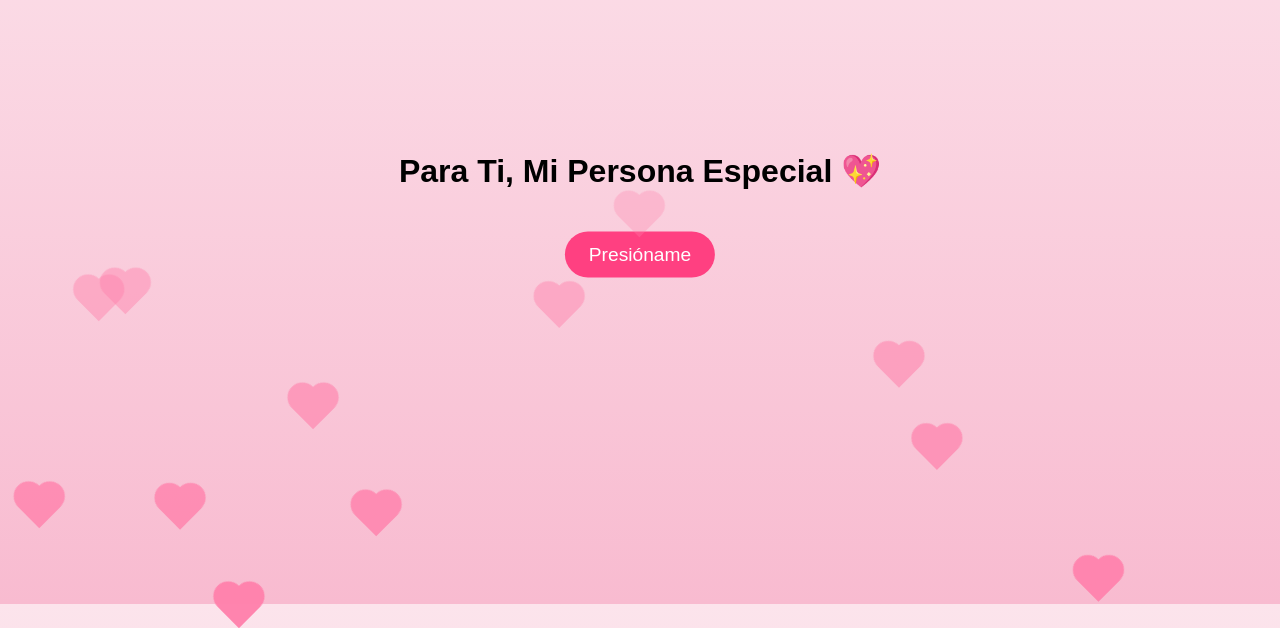
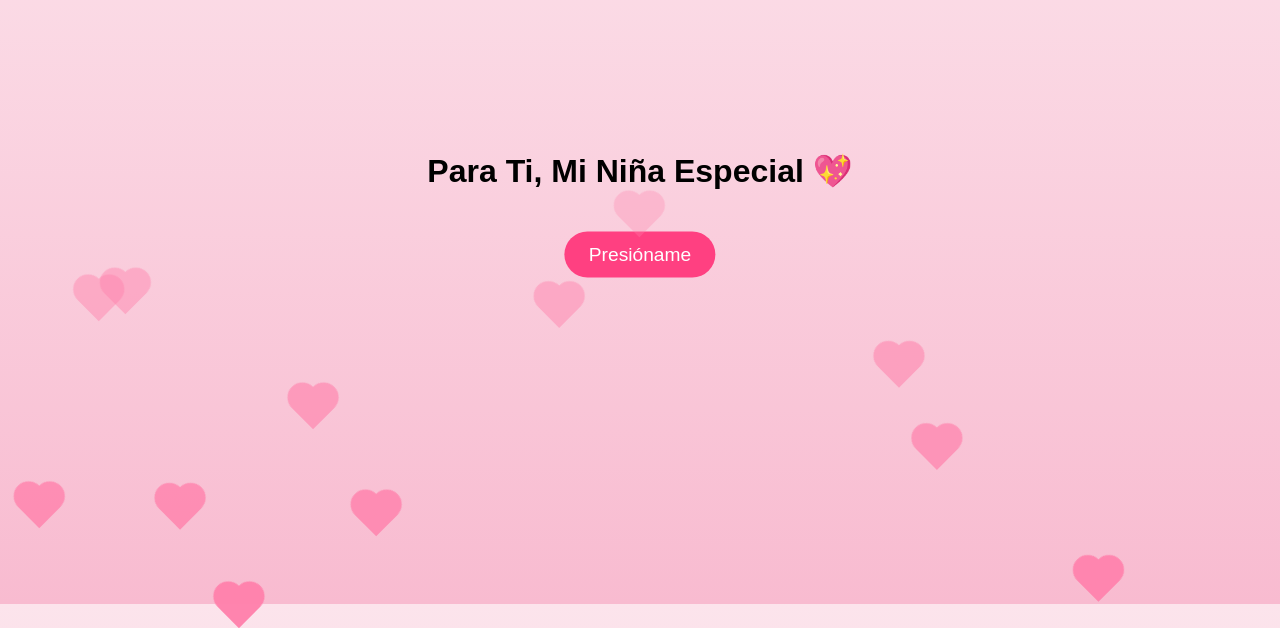
Before and after one commit to rextax2015fcb/Meli, a plain HTML site: page index.html in a window 1280 px wide. Shown: the part 196-824 px from the top of the page. Drawn offline with Linux system fonts and the light colour scheme.

Commit message:
Update index.html

```diff
--- a/index.html
+++ b/index.html
@@ -8,7 +8,7 @@
 </head>
 <body>
     <div class="container" id="inicio">
-        <h1>Para Ti, Mi Persona Especial 💖</h1>
+        <h1>Para Ti, Mi Niña Especial 💖</h1>
         <button id="btnPresioname">Presióname</button>
     </div>
 
```
